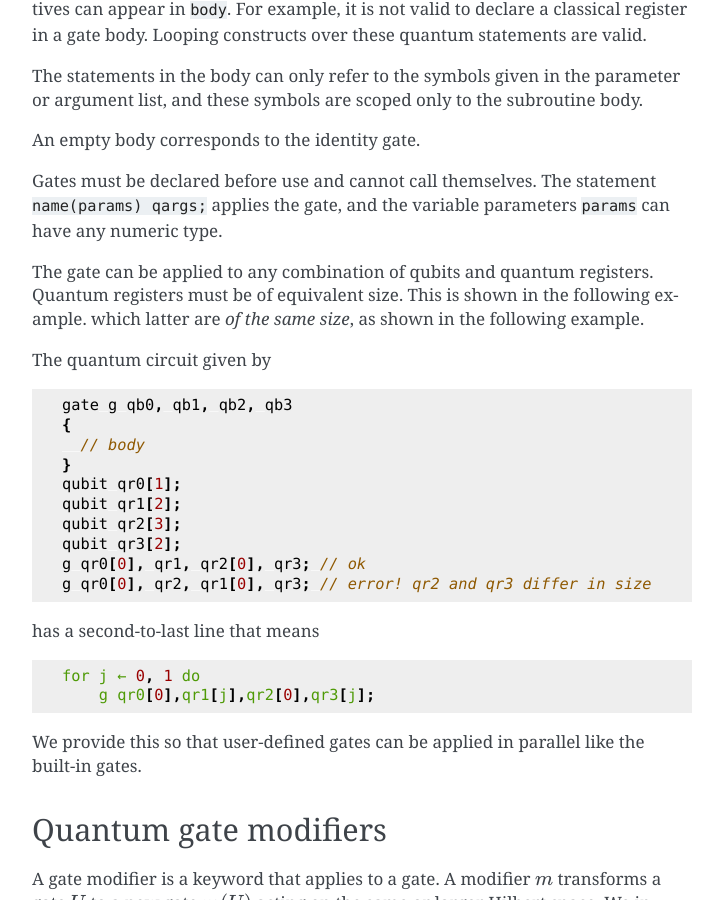
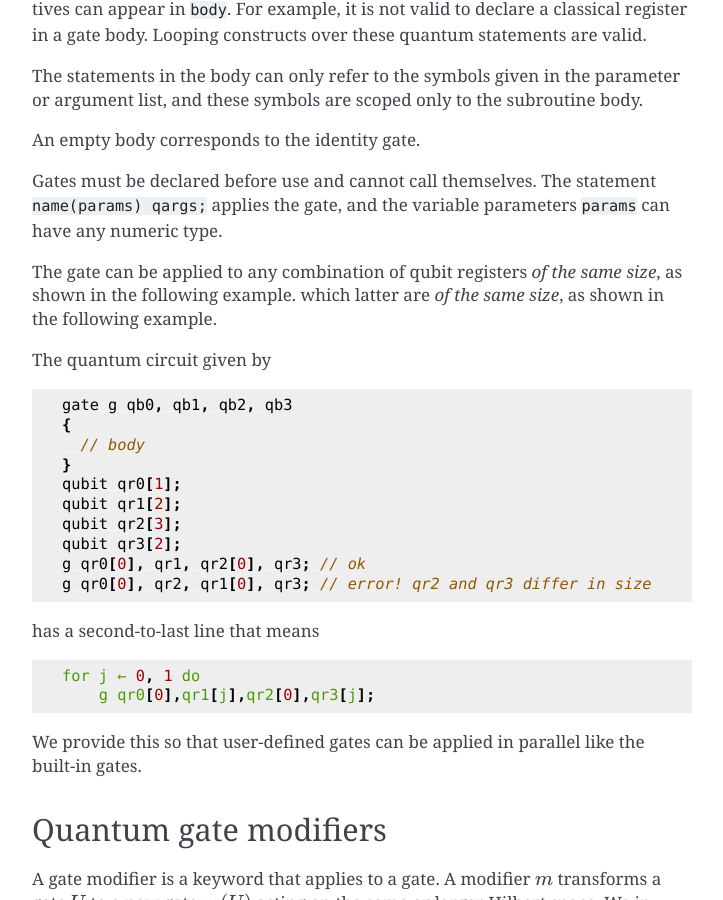
Before and after one commit to openqasm/openqasm, a Sphinx documentation site: the page built from source/language/gates.rst, in a window 1280 px wide and 900 px high, scrolled down 4641 px. Shown: the whole window, without its empty margins (388-1111 px from the left). Built offline with Sphinx 7.4.7, drawn with Linux system fonts in a browser that asks for light colours; cross-references to code outside the pages are shown as plain code.

Commit message:
Update source/language/gates.rst
Co-authored-by: Zachary Schoenfeld <15254979+zachschoenfeld33@users.noreply.github.com>

```diff
--- a/source/language/gates.rst
+++ b/source/language/gates.rst
@@ -246,7 +246,7 @@ Gates must be declared before use and
 cannot call themselves. The statement ``name(params) qargs;`` applies the gate,
 and the variable parameters ``params`` can have any numeric type.
 
-The gate can be applied to any combination of qubits and quantum registers. Quantum registers must be of equivalent size. This is shown in the following example.
+The gate can be applied to any combination of qubit registers *of the same size*, as shown in the following example.
 which latter are *of the same size*, as shown in the following example.
 
 The quantum circuit given by
```
